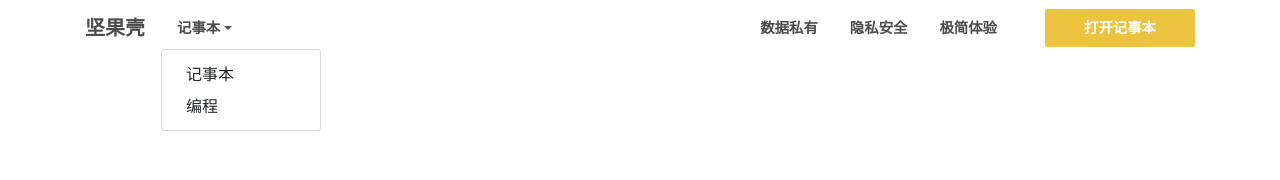
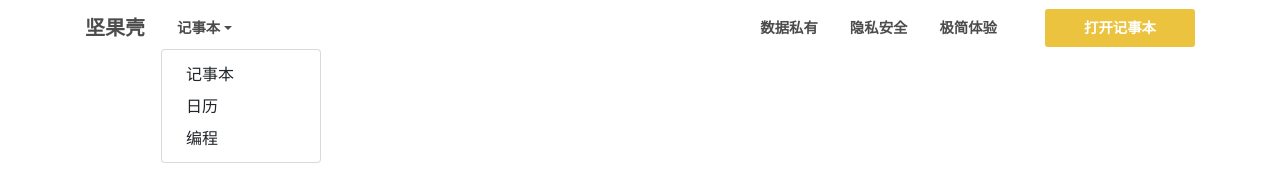
Before and after one commit to JianGuoKe/ipfs-notehome, a website built with Vite: page index.html in a window 1280 px wide. Both pictures are taken after a click on the button "记事本". Shown: the top 180 px of the page. Built offline with nearby package versions, Linux system fonts and the light colour scheme.

Commit message:
fix: 添加日历入口

```diff
--- a/index.html
+++ b/index.html
@@ -51,6 +51,9 @@
               <div class="dropdown-menu">
                 <a class="dropdown-item" href="https://note.jianguoke.cn"
                   >记事本</a
+                >
+                <a class="dropdown-item" href="https://calendar.jianguoke.cn"
+                  >日历</a
                 >
                 <a class="dropdown-item" href="https://code.jianguoke.cn"
                   >编程</a
```
